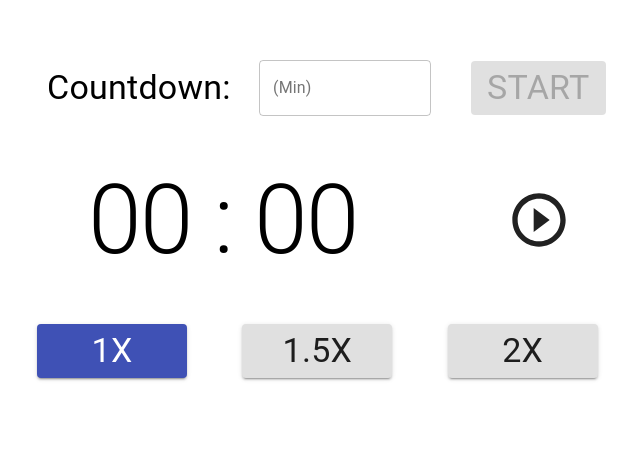
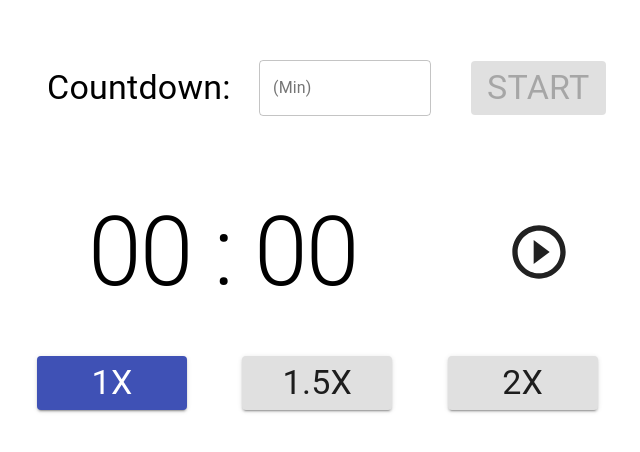
Before and after one commit to tpsnugget/Countdown-Timer-SPA, a React (Create React App) app in the folder client/: page / in a window 1280 px wide. Shown: the part 180-632 px from the top of the page, without its empty margins (295-935 px from the left). Built offline with nearby package versions, Linux system fonts and the light colour scheme.

Commit message:
Blinking is a little better, but still shouldn't be putting something in the DOM that can't be seen

```diff
--- a/client/src/Components/TimerDisplay.js
+++ b/client/src/Components/TimerDisplay.js
@@ -157,26 +157,42 @@ const TimerDisplay = props => {
                     <Typography variant='h6' >
                         More than halfway there!
                     </Typography>
-                    : null}
+                    :
+                    <Typography variant='h6' style={{color: 'white'}} >
+                        X
+                    </Typography>
+                    }
 
                 {keepRunning && start && (totalSec <= halfway) && (totalSec > 10) && (totalSec <= 20) ?
                     <Typography variant='h6' style={{ color: 'red' }} >
                         More than halfway there!
                     </Typography>
-                    : null}
+                    :
+                    <Typography variant='h6' style={{color: 'white'}} >
+                        X
+                    </Typography>
+                    }
 
                 {/* This sets up the blinking text, and yes I realize this is terrible!! */}
                 {keepRunning && start && (totalSec <= halfway) && (totalSec <= 10) && (totalSec % 2 === 0) ?
                     <Typography variant='h6' style={{ color: 'red' }} >
                         More than halfway there!
                     </Typography>
-                    : null}
+                    :
+                    <Typography variant='h6' style={{color: 'white'}} >
+                        X
+                    </Typography>
+                    }
 
                 {!keepRunning ?
                     <Typography variant='h6' >
                         Time's Up!
                     </Typography>
-                    : null}
+                    :
+                    <Typography variant='h6' style={{color: 'white'}} >
+                        X
+                    </Typography>
+                    }
             </Grid>
             <Grid container justify='center' alignItems='center'>
 
```
